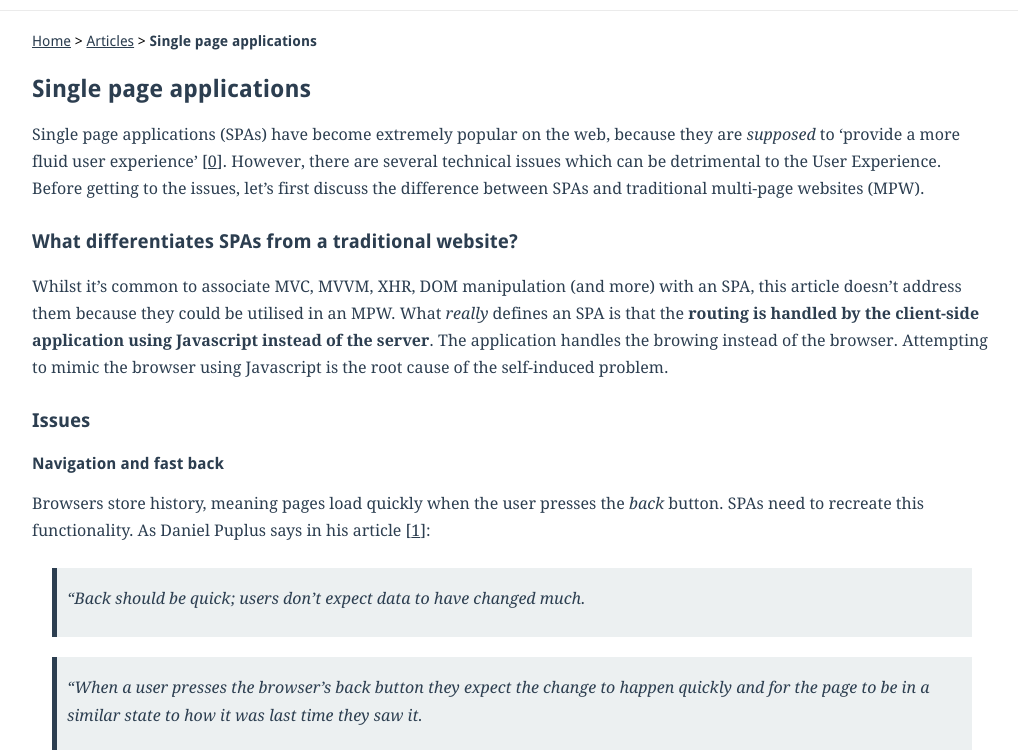
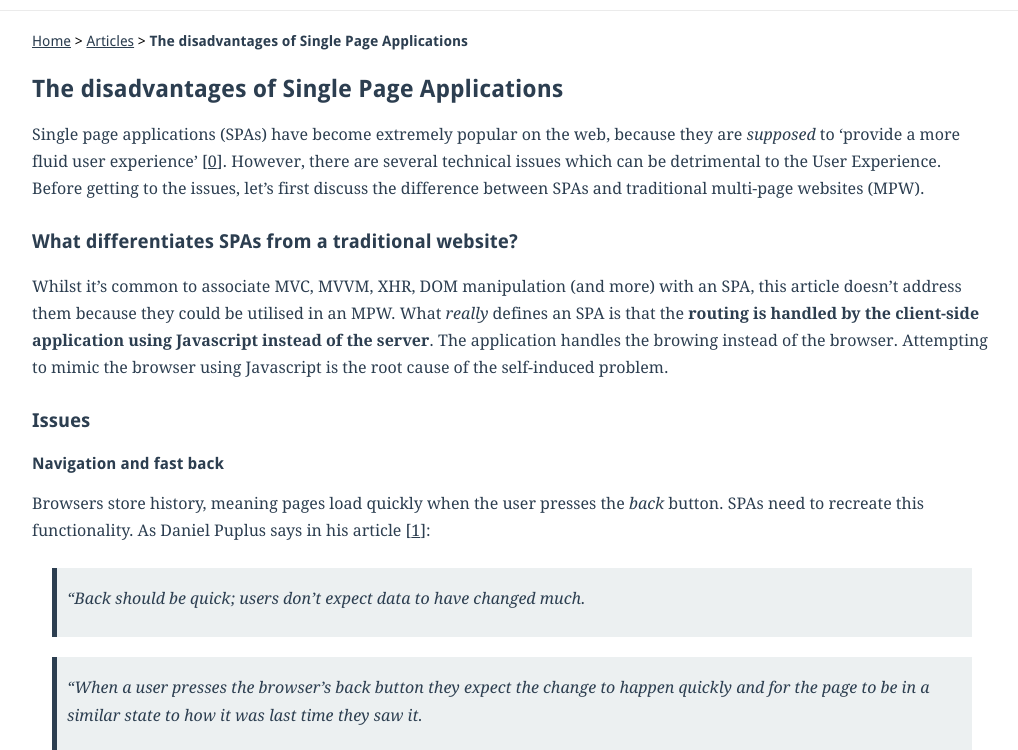
Before and after one commit to adamsilver/adamsilver.io-jekyll, a Jekyll site: the page built from _posts/2014-08-11-the-disadvantages-of-single-page-applications.md, in a window 1280 px wide and 900 px high, cut to the strip 150-900 px from the top of the window. Shown: the whole strip, without its empty margins (128-1146 px from the left). Built offline with Jekyll 4.4.1, drawn with Linux system fonts in a browser that asks for light colours; Markdown is read by kramdown in place of the engine named in the settings.

```diff
--- a/_posts/2014-08-11-single-page-applications.md
+++ b/_posts/2014-08-11-the-disadvantages-of-single-page-applications.md
@@ -1,6 +1,6 @@
 ---
 layout: post
-title:  "Single page applications"
+title:  "The disadvantages of Single Page Applications"
 date:   2014-08-11 09:00:01
 categories: js
 ---
```
Also changed, not shown: _posts/2014-10-01-the-boring-front-end-developer.md (+1 -1 lines).
